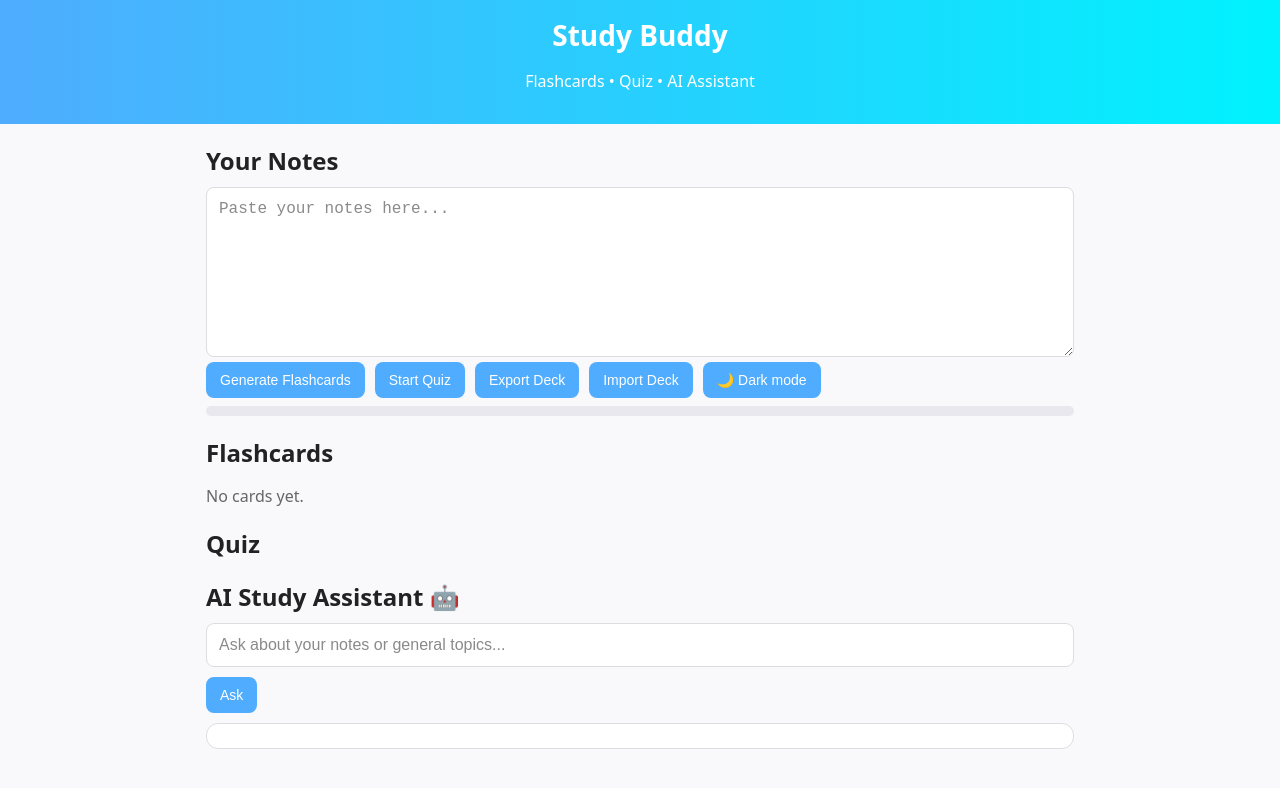
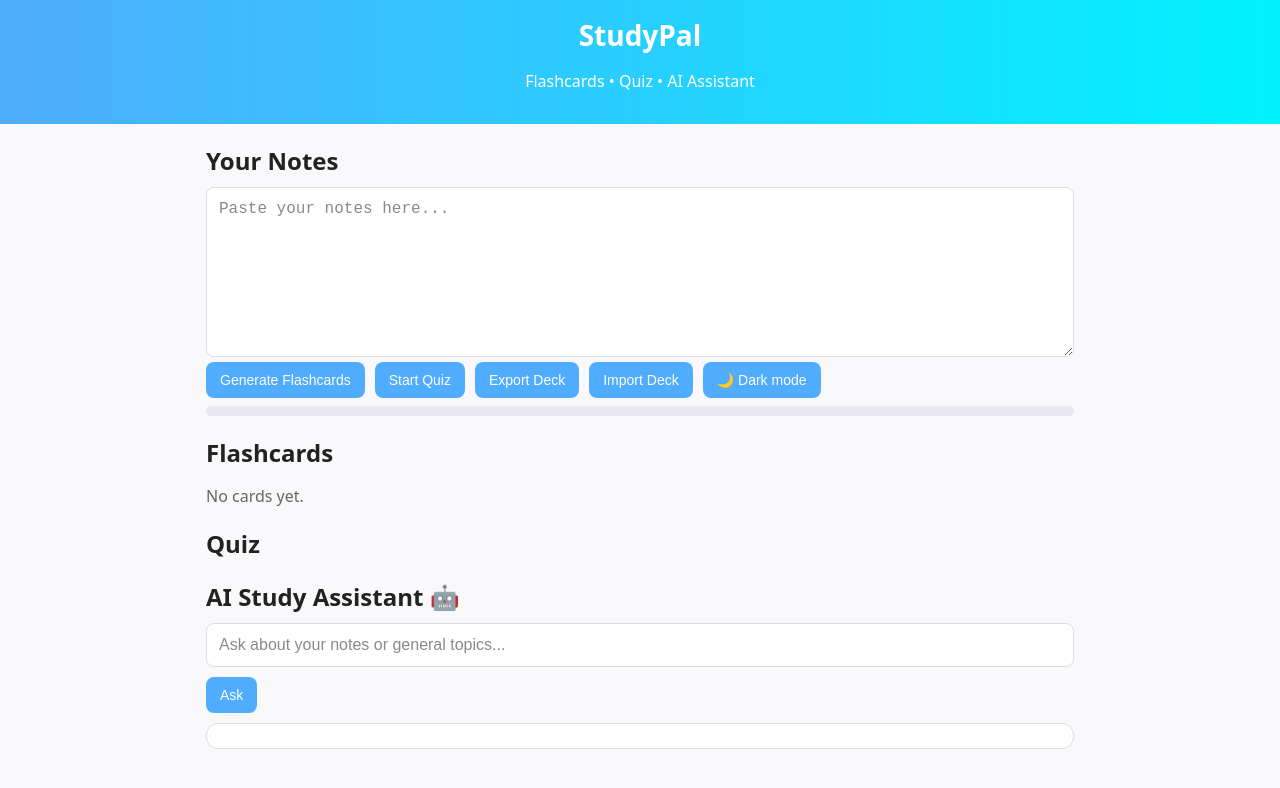
Before and after one commit to michaelkuzin-45/Studyapal, a plain HTML site: page index.html in a window 1280 px wide. Drawn offline with Linux system fonts and the light colour scheme.

Commit message:
Update index.html

```diff
--- a/index.html
+++ b/index.html
@@ -1,15 +1,14 @@
 <!DOCTYPE html>
-
 <html lang="en">
 <head>
   <meta charset="UTF-8" />
   <meta name="viewport" content="width=device-width, initial-scale=1" />
-  <title>Study Buddy</title>
+  <title>StudyPal</title>
   <link rel="stylesheet" href="styles.css" />
 </head>
 <body>
   <header>
-    <h1>Study Buddy</h1>
+    <h1>StudyPal</h1>
     <p>Flashcards • Quiz • AI Assistant</p>
   </header>
 
```
